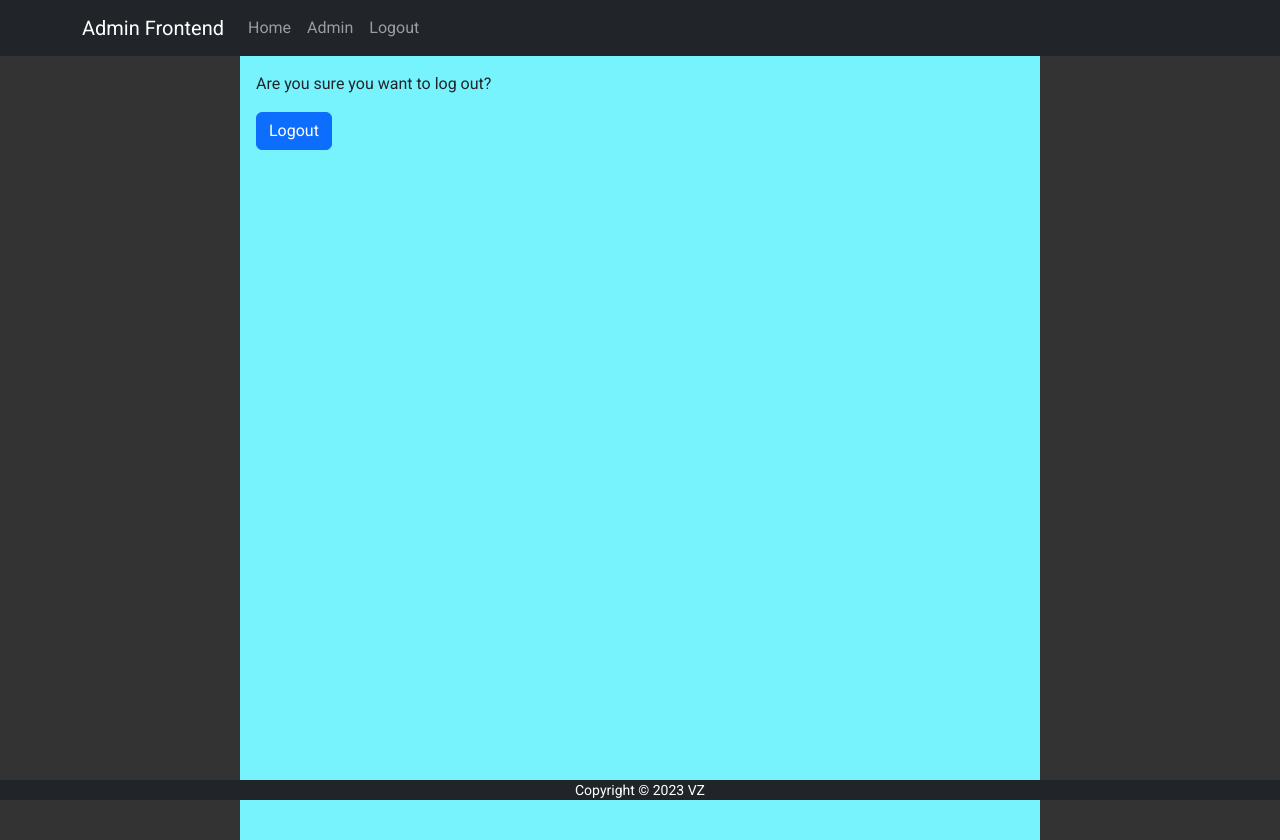
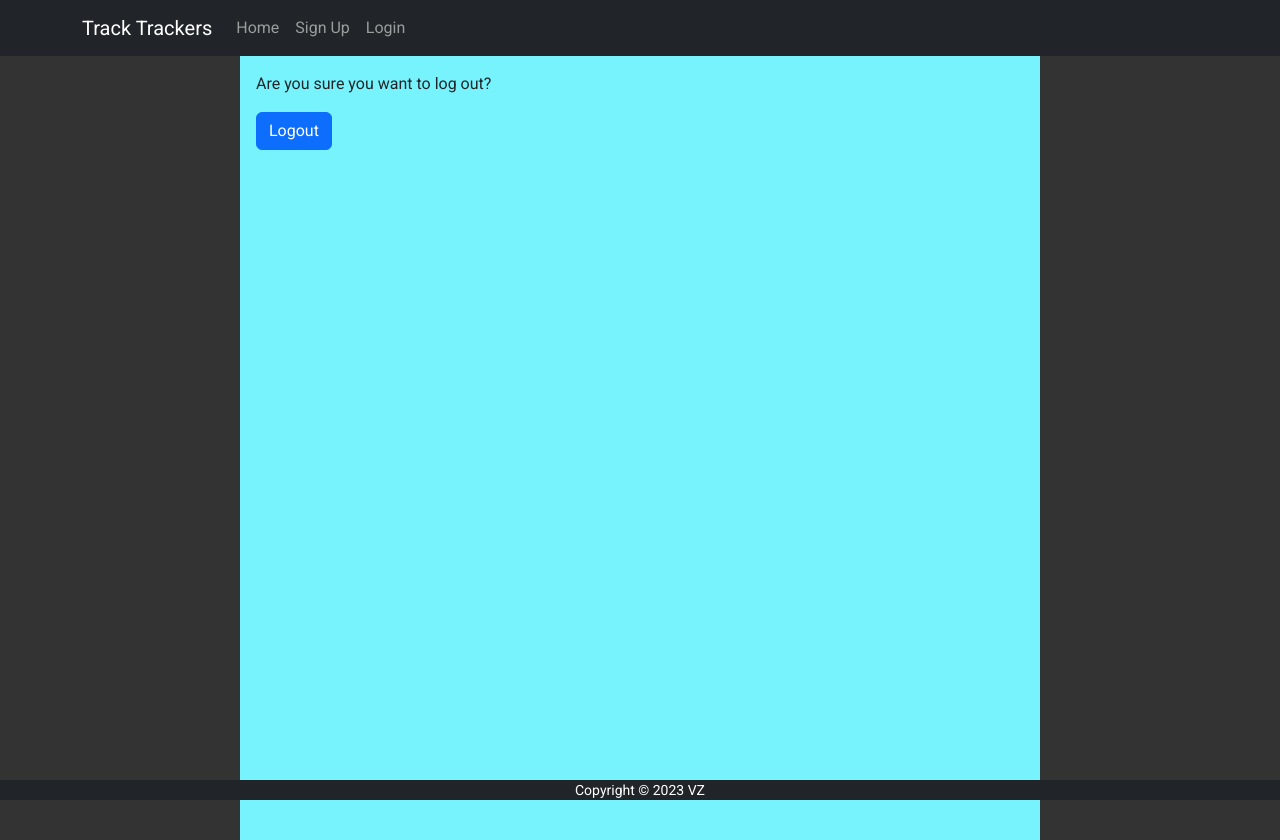
Before and after one commit to sawfiz/tt-admin, a React (Vite) app: page /logout in a window 1280 px wide. Built offline with nearby package versions, Linux system fonts and the light colour scheme; no server answers.

Commit message:
Conditional render Header on user login

```diff
--- a/src/components/user/Login.jsx
+++ b/src/components/user/Login.jsx
@@ -1,6 +1,7 @@
 // Libraries
 import React, { useState, useContext } from 'react';
-import {postData} from '../../util/apiServices'
+import { postData } from '../../util/apiServices';
+import { useNavigate } from 'react-router-dom';
 
 import { AuthContext } from '../../contexts/AuthContext';
 
@@ -8,6 +9,7 @@ import { AuthContext } from '../../contexts/AuthContext';
 import { Form, Button } from 'react-bootstrap';
 
 export default function Login() {
+  const navigate = useNavigate();
   const { login } = useContext(AuthContext);
 
   const [formData, setFormData] = useState({
@@ -22,16 +24,17 @@ export default function Login() {
 
   const handleSubmit = async (e) => {
     e.preventDefault();
-    const loggedin = await postData('/login', formData)
-    console.log("🚀 ~ file: Login.jsx:22 ~ handleSubmit ~ login:", loggedin)
+    const loggedin = await postData('/login', formData);
+    console.log('🚀 ~ file: Login.jsx:22 ~ handleSubmit ~ login:', loggedin);
     if (loggedin) {
       const name = loggedin.user.name;
-      login(name)
+      login(name);
+      navigate('/');
     }
   };
 
   return (
-    <>
+    <main>
       <Form onSubmit={handleSubmit}>
         <input
           type="text"
@@ -40,7 +43,7 @@ export default function Login() {
           value={formData.username}
           onChange={handleChange}
           required
-          autoComplete='true'
+          autoComplete="true"
           className="px-1 mr-2 w-32"
         />
 
@@ -51,7 +54,7 @@ export default function Login() {
           value={formData.password}
           onChange={handleChange}
           required
-          autoComplete='true'
+          autoComplete="true"
           className="px-1 w-32 mr-2"
         />
 
@@ -59,7 +62,6 @@ export default function Login() {
           Login
         </Button>
       </Form>
-      <hr />
-    </>
+    </main>
   );
 }
--- a/src/pages/Header.jsx
+++ b/src/pages/Header.jsx
@@ -1,5 +1,6 @@
 // Libraries
 import { Link } from 'react-router-dom';
+import { useContext } from 'react';
 
 // Config
 
@@ -12,17 +13,42 @@ import Container from 'react-bootstrap/Container';
 import Nav from 'react-bootstrap/Nav';
 import Navbar from 'react-bootstrap/Navbar';
 import NavbarBrand from 'react-bootstrap/esm/NavbarBrand';
+import { AuthContext } from '../contexts/AuthContext';
 
 export default function Header() {
+  const { isLoggedIn } = useContext(AuthContext);
+
   return (
     <div>
       <Navbar bg="dark" data-bs-theme="dark">
         <Container>
-          <NavbarBrand>Admin Frontend</NavbarBrand>
+          <NavbarBrand>Track Trackers</NavbarBrand>
           <Nav className="me-auto">
-            <Nav.Link as={Link} to="/">Home</Nav.Link>
-            <Nav.Link as={Link} to="/admin">Admin</Nav.Link>
-            <Nav.Link as={Link} to="/logout">Logout</Nav.Link>
+            {isLoggedIn ? (
+              <>
+                <Nav.Link as={Link} to="/">
+                  Home
+                </Nav.Link>
+                <Nav.Link as={Link} to="/admin">
+                  Admin
+                </Nav.Link>
+                <Nav.Link as={Link} to="/logout">
+                  Logout
+                </Nav.Link>
+              </>
+            ) : (
+              <>
+                <Nav.Link as={Link} to="/">
+                  Home
+                </Nav.Link>
+                <Nav.Link as={Link} to="/signup">
+                  Sign Up
+                </Nav.Link>
+                <Nav.Link as={Link} to="/login">
+                  Login
+                </Nav.Link>
+              </>
+            )}
           </Nav>
         </Container>
       </Navbar>
--- a/src/pages/Home.jsx
+++ b/src/pages/Home.jsx
@@ -30,9 +30,8 @@ export default function Home() {
       ) : (
         <>
           <p>
-            Welcome, please login or <Link to="/signup">Sign up</Link>
+            Welcome, visitor.
           </p>
-          <Login />
         </>
       )}
     </main>
--- a/src/routing/Router.jsx
+++ b/src/routing/Router.jsx
@@ -12,6 +12,7 @@ import RootLayout from './RootLayout';
 import Home from '../pages/Home';
 import Signup from '../components/user/Signup';
 import Admin from '../pages/Admin';
+import Login from '../components/user/Login';
 import Logout from '../components/user/Logout';
 
 import ManageAthletes from '../components/athlete/ManageAthletes';
@@ -27,6 +28,7 @@ const routes = createRoutesFromElements(
 
 
     <Route path="/admin" element={<Admin />} />
+    <Route path="/login" element={<Login />} />
     <Route path="/logout" element={<Logout />} />
 
     <Route path="/manage-athletes" element={<ManageAthletes />} />
```
